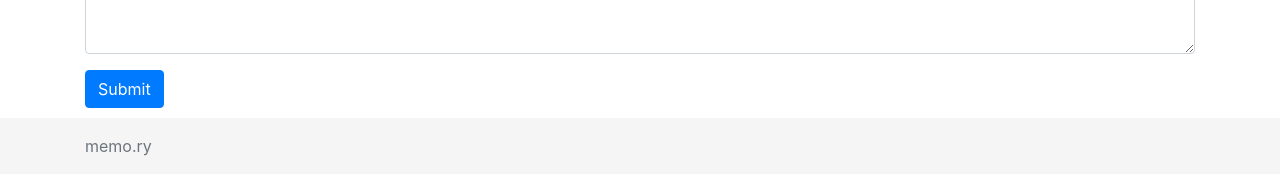
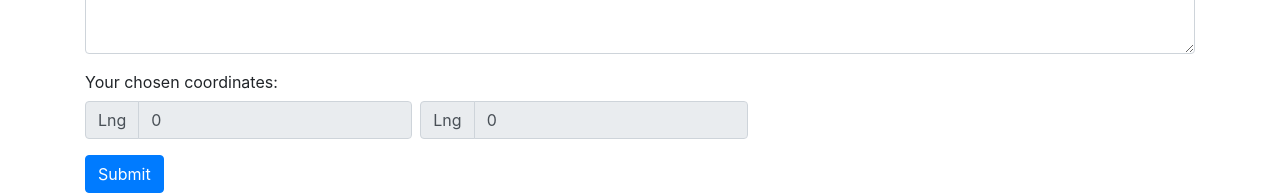
Before and after one commit to mukundbhudia/memory-web, a Vue app: page / in a window 1280 px wide. Shown: the part 908-1103 px from the top of the page. Before the commit the page ends 1082 px from the top, so only its background shows below. Built offline with nearby package versions, Linux system fonts and the light colour scheme; grey boxes are pictures that could not be loaded.

Commit message:
Added correct fields to form

```diff
--- a/src/components/LogEntryForm.vue
+++ b/src/components/LogEntryForm.vue
@@ -25,6 +25,21 @@
         ></b-form-textarea>
       </b-form-group>
 
+      <b-form-group inline
+        id="input-group-3"
+        label="Your chosen coordinates:"
+      >
+        <b-form inline>
+          <b-input-group prepend="Lng" class="mb-2 mr-sm-2 mb-sm-0">
+            <b-input readonly id="inline-form-input-username" :value="coords.lat"></b-input>
+          </b-input-group>
+
+          <b-input-group prepend="Lng" class="mb-2 mr-sm-2 mb-sm-0">
+            <b-input readonly id="inline-form-input-username" :value="coords.lng"></b-input>
+          </b-input-group>
+        </b-form>
+      </b-form-group>
+
       <b-button type="submit" variant="primary">Submit</b-button>
     </b-form>
 
@@ -35,22 +50,32 @@
 </template>
 
 <script>
+import { mapState } from 'vuex'
+
 export default {
   name: 'LogEntryForm',
+  computed: {
+    ...mapState([
+      'coords'
+    ])
+  },
+  methods: {
+    onSubmit (evt) {
+      evt.preventDefault()
+      this.form.position.lat = this.coords.lat
+      this.form.position.lng = this.coords.lng
+      console.log(JSON.stringify(this.form))
+    }
+  },
   data () {
     return {
       form: {
         noteTitle: '',
         note: '',
-        coords: { lng: 0, lat: 0 }
+        timeStamp: new Date(),
+        position: { lat: 0, lng: 0 }
       },
       show: true
-    }
-  },
-  methods: {
-    onSubmit (evt) {
-      evt.preventDefault()
-      console.log(JSON.stringify(this.form))
     }
   }
 }
```
